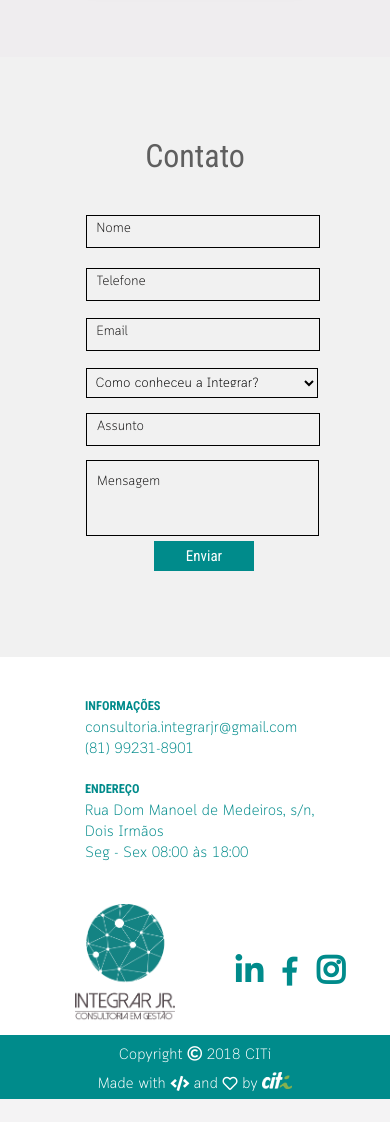
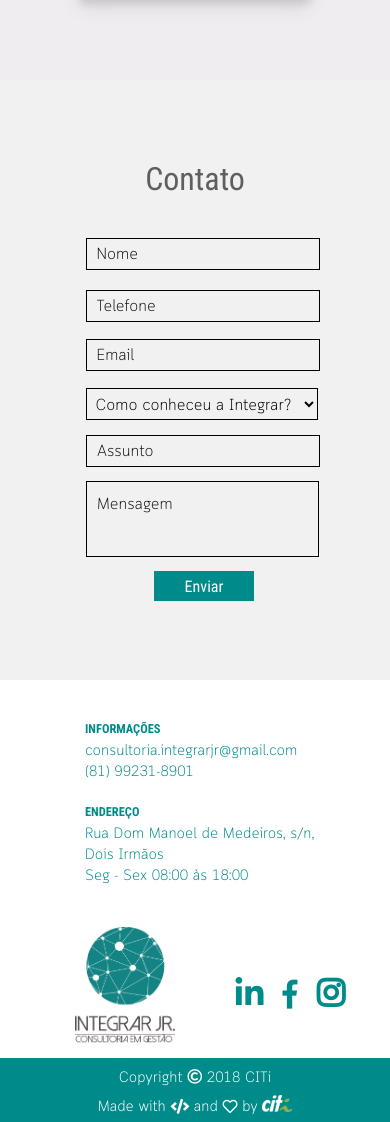
Before and after one commit to citi-onboarding/IntegrarJr, a Django app: page / in a window 390 px wide. Shown: the part 4400-5522 px from the top of the page. Before the commit the page ends 5499 px from the top, so only its background shows below. Run offline with Django 3.2, Linux system fonts and the light colour scheme; some libraries are stand-ins or nearby versions.

Commit message:
Fiz as modificações de front solicitadas

```diff
--- a/core/templates/index.html
+++ b/core/templates/index.html
@@ -89,7 +89,7 @@
             <div class="quem-somos-box">
                 <h3 class="box__title">Quem Somos</h3>
                 <div class="line line-long"></div>
-                <p class="box__text">A Integrar busca aproximar ao máximo sua equipe da vivência, responsabilidades e experiência do mercado de trabalho competitivo, adotando assim uma postura mais formal e tradicional no seu contato com o mercado e clientes.</p>
+                <p class="box__text">Na Integrar buscamos assumir responsabilidades e vivenciar experiências no mundo do trabalho competitivo, adotando assim uma postura com comprometimento e profissionalismo no nosso contato com o mercado e os clientes.</p>
             </div>
             <img src={% static "images\punhos-time.png"%} alt="" class="quem-somos__image">
         </div>
@@ -112,7 +112,7 @@
                 <h3 class="box__title">Valores</h3>
                 <div class="line"></div>
                 <p class="box__text">
-                    Respeito aos saberes, Desculpa ou resultados?; Comprometimento, Inovação, Encantamento do cliente, Ética, Empresa que inspire orgulho dos membros.
+                    Respeito aos saberes; Desculpa ou resultados?; Comprometimento; Inovação; Encantamento do cliente; Ética; Empresa que inspire orgulho dos membros.
                 </p>
             </div>
         </div>
--- a/static/css/style.css
+++ b/static/css/style.css
@@ -175,15 +175,15 @@ body {
 }
 
 .carrossel-foto1 {
-    background-image: url(../images/carrossel-background1.jpg);
+    background-image: url(../images/carrossel-background1_low_res.jpg);
 }
 
 .carrossel-foto2 {
-    background-image: url(../images/carrossel-background2.jpg);
+    background-image: url(../images/carrossel-background2_low_res.jpg);
 }
 
 .carrossel-foto3 {
-    background-image: url(../images/carrossel-background3.jpg);
+    background-image: url(../images/carrossel-background3_low_res.jpg);
 }
 
 .carrossel-call__title {
@@ -405,6 +405,7 @@ body {
     height: 600px;
     background-color: #f1f1f1;
 }
+
 .Contato h4{
     margin: 0;
     padding-top: 80px;
@@ -755,7 +756,7 @@ footer p {
         -webkit-transform: rotate(-45deg);
         transform: rotate(-45deg);
         position: absolute;
-        top: 10px;
+        top: 9px;
     }
 
     .change .bar2 {
@@ -766,7 +767,7 @@ footer p {
         -webkit-transform: rotate(45deg);
         transform: rotate(45deg);
         position: absolute;
-        top: 10px;
+        top: 9px;
     }
 
     /*CARROSSEL RESPONSIVO*/
@@ -887,12 +888,14 @@ footer p {
         justify-content: center;
         width: 20%;
     }
-    input[type=text] {
+    .Contato input {
+        font-size: 16px;
         margin-top: 7px;
         margin-bottom: 7px;
         width: 220px;
         height:20px;
-        padding-bottom: 10px;
+        padding-bottom: 5px;
+        padding-top: 5px;
         background-color: transparent;
         justify-content: center;
     }
@@ -903,11 +906,12 @@ footer p {
         color: #151414;
     }
     #id_meetContato {
+        font-size: 16px;
         width: 232px;
-        height:30px;
+        height: 32px;
         padding-top: 5px;
-        padding-bottom: 10px;
-        padding-right: 20px;
+        padding-bottom: 5px;
+        padding-right: 10px;
         border-width: 1px;
     }
     option {
@@ -915,6 +919,7 @@ footer p {
         height:30px;
     }
     textarea {
+        font-size: 16px;
         width: 209px;
         height:60px;
         padding-top: 12px;
@@ -927,7 +932,8 @@ footer p {
     button[type=submit] {
         width: 100px;
         margin: 1px;
-        font-size: 15px;
+        margin-top: 10px;
+        font-size: 16px;
         cursor: pointer;
     }
     #id_nameContato {
```
Also changed, not shown: static/images/carrossel-background1_low_res.jpg (added), static/images/carrossel-background2_low_res.jpg (added), static/images/carrossel-background3_low_res.jpg (added).
